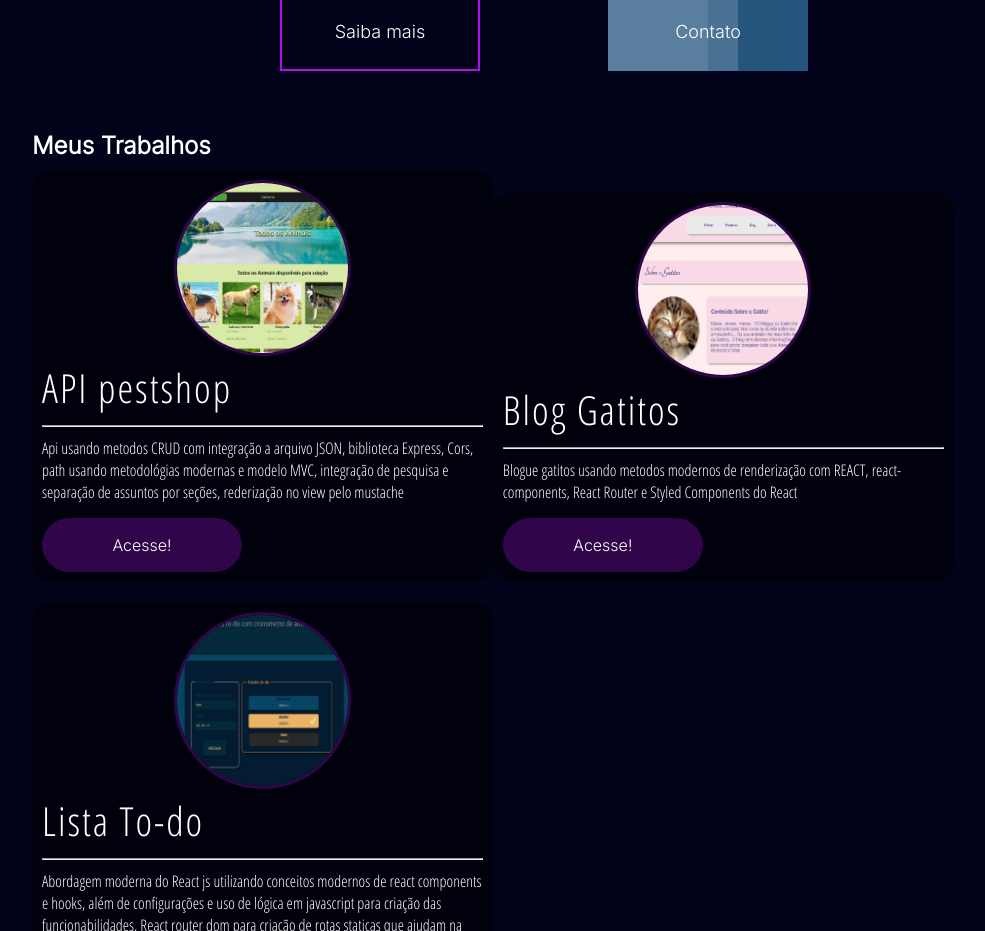
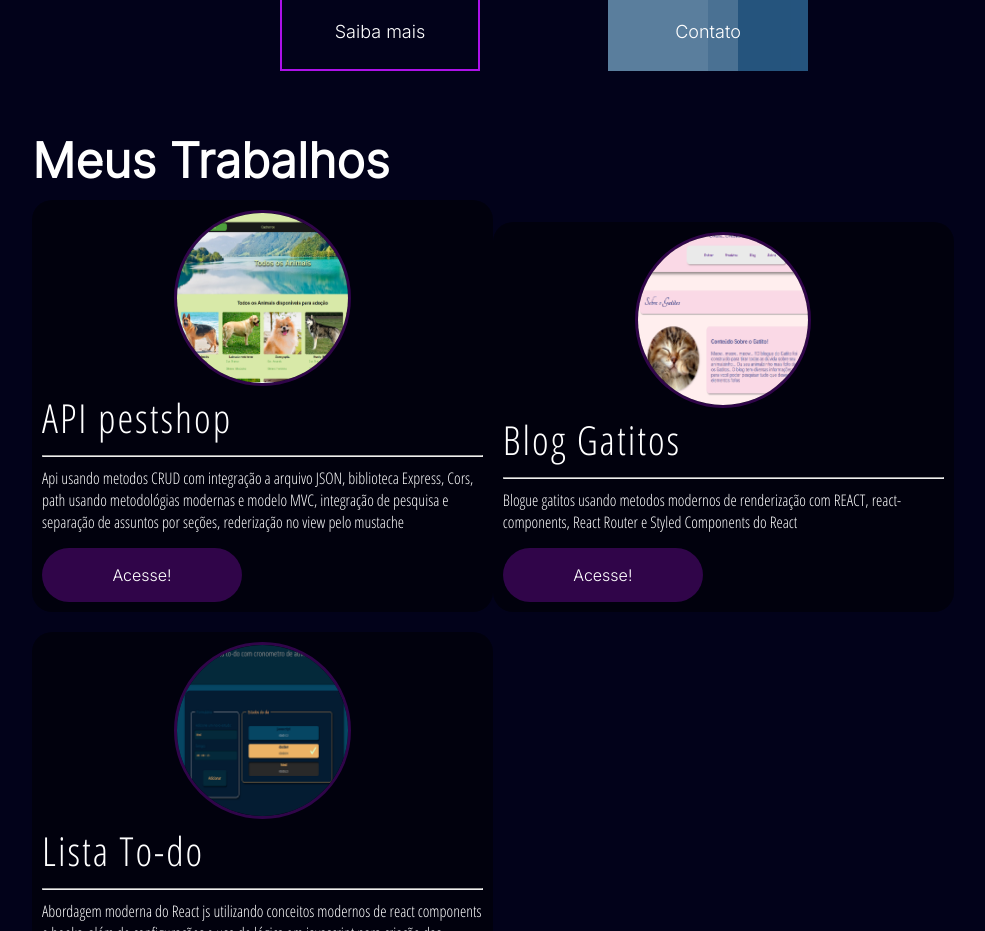
Before and after one commit to xing-wang-kai/MY_PROCFILE, a React (Create React App) app: page / in a window 1280 px wide. Shown: the part 1660-2591 px from the top of the page, without its empty margins (96-1081 px from the left). Built offline with nearby package versions, Linux system fonts and the light colour scheme.

Commit message:
adicionado

```diff
--- a/src/Components/qualifications/Portifolio.css
+++ b/src/Components/qualifications/Portifolio.css
@@ -1,7 +1,7 @@
 
 .container-portifolio-main{
   width: 80%;
-  height: 1000px;
+  height: 110%;
   margin-right: auto;
   margin-left: auto;
 
@@ -53,6 +53,11 @@
   font-family: "Open Sans Condensed";
   margin-top: 10px;
 }
+.container-portifolio-titulo{
+  font-size: 3rem;
+  padding-botton: 40px;
+}
+
 @media (max-width: 900px){
   .container_portifolio-titulo{
     transform: rotate(0deg);
```
Also changed, not shown: 2 other files (tests, documents, lock files or other folders).
